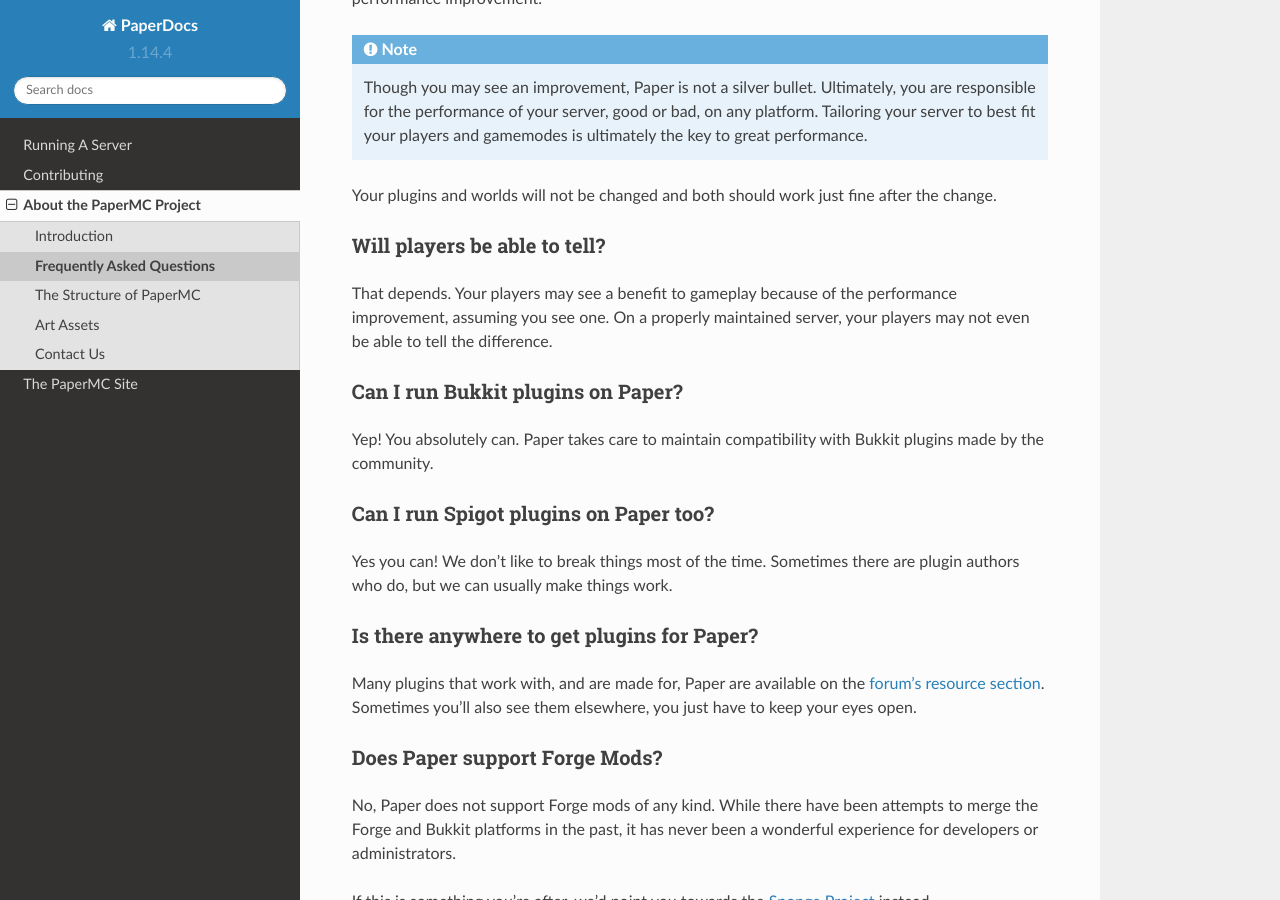
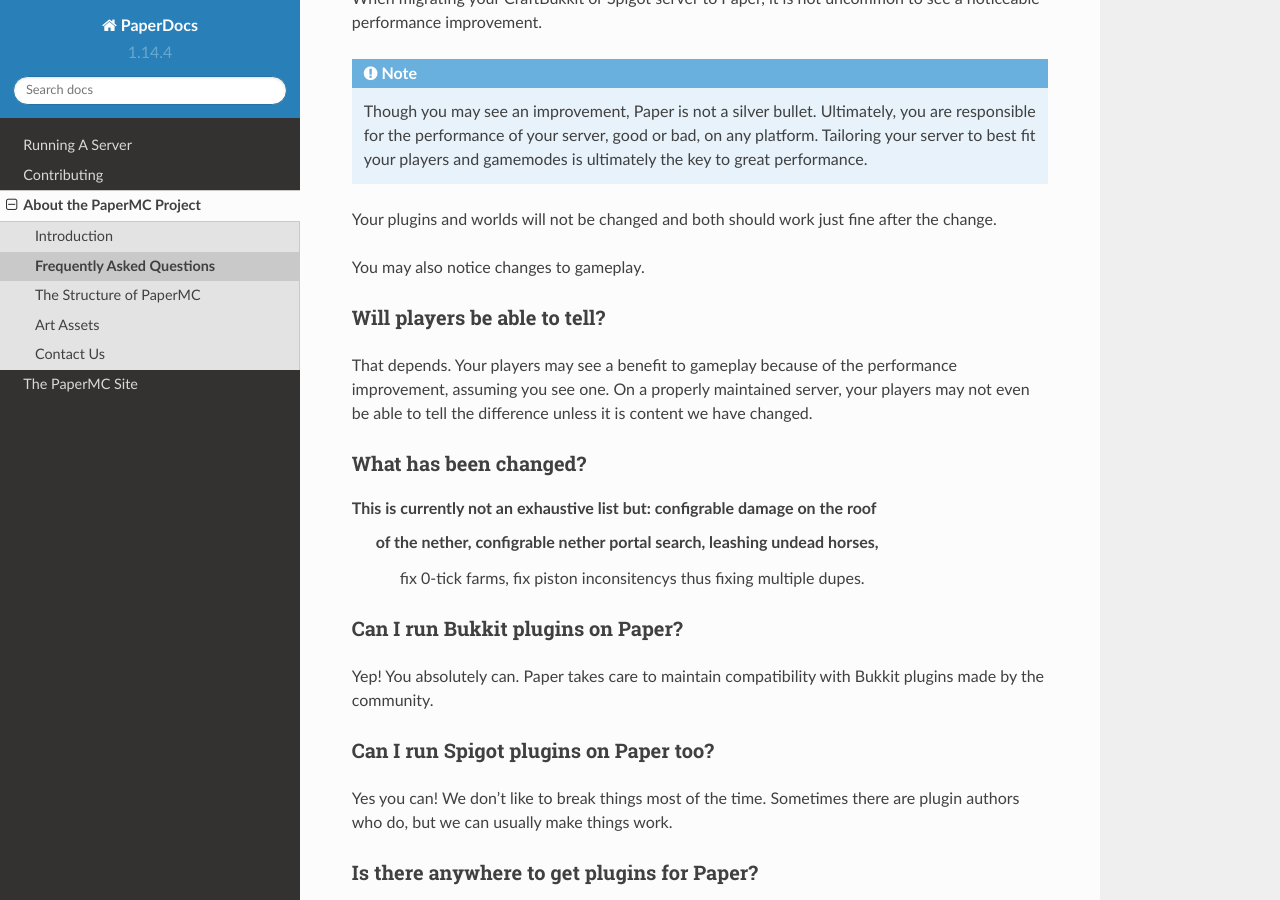
Before and after one commit to PaperMC/PaperDocs, a Sphinx documentation site: the page built from source/about/faq.rst, in a window 1280 px wide and 900 px high, scrolled down 1205 px. Built offline with Sphinx 7.4.7 and the Read the Docs theme 2.0.0, drawn with Linux system fonts in a browser that asks for light colours; some of the changed text lies outside the part shown.

Commit message:
Update FAQs to reflect recent changes.
I'm uncertain what other gameplay changes are made but felt like this is a reasonable start to help.

```diff
--- a/source/about/faq.rst
+++ b/source/about/faq.rst
@@ -50,12 +50,23 @@
 Your plugins and worlds will not be changed and both should work just fine
 after the change.
 
+You may also notice changes to gameplay.
+
 Will players be able to tell?
 -----------------------------
 
 That depends. Your players may see a benefit to gameplay because of the
 performance improvement, assuming you see one. On a properly maintained server,
-your players may not even be able to tell the difference.
+your players may not even be able to tell the difference unless it is content we
+have changed.
+
+
+What has been changed?
+-----------------------------
+
+This is currently not an exhaustive list but: configrable damage on the roof
+ of the nether, configrable nether portal search, leashing undead horses,
+  fix 0-tick farms, fix piston inconsitencys thus fixing multiple dupes.
 
 Can I run Bukkit plugins on Paper?
 ----------------------------------
```
